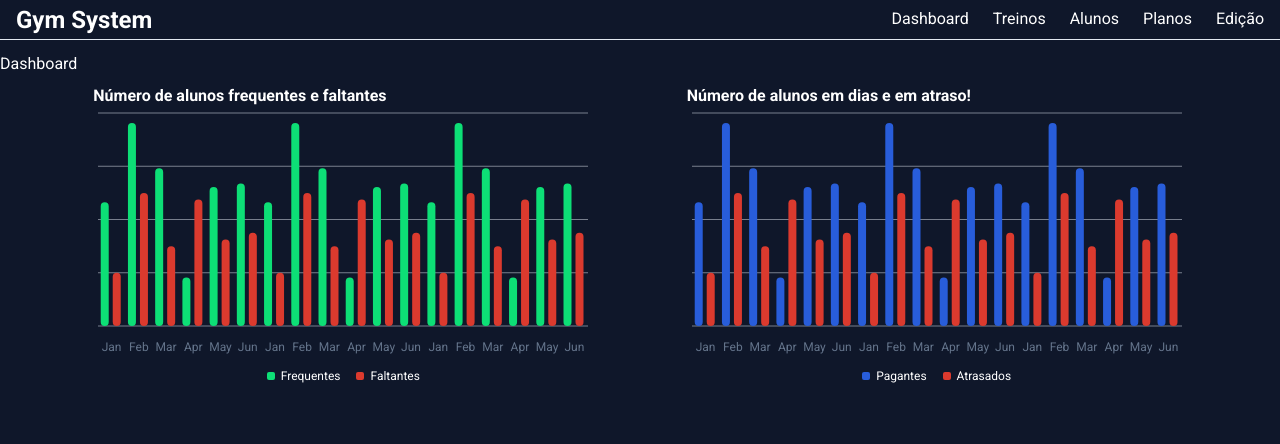
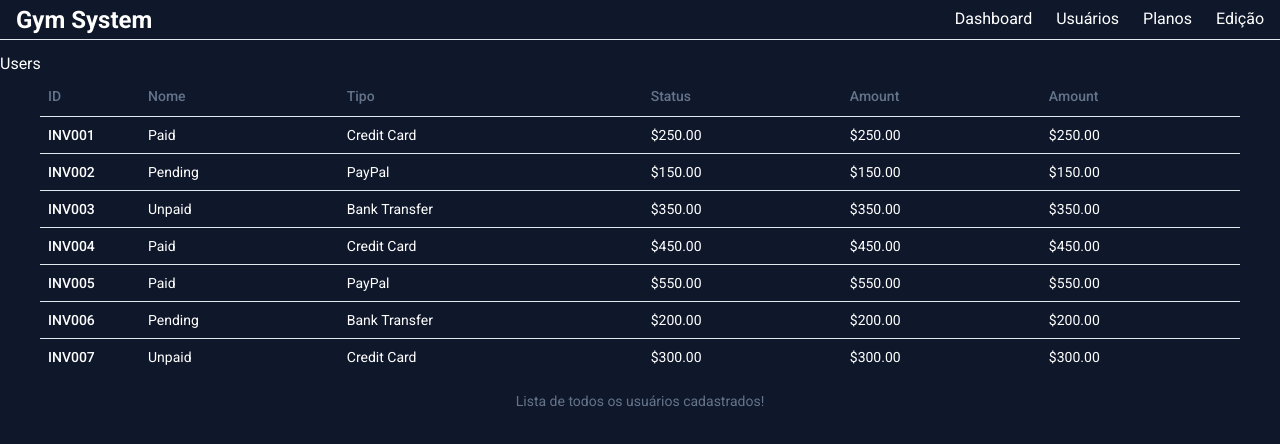
Before and after one commit to Mevzin/gym-system-vite-ts, a React (Vite) app: page /users in a window 1280 px wide. Shown: the top 444 px of the page. Built offline with nearby package versions, Linux system fonts and the light colour scheme.

Commit message:
feature: add a user page and table

```diff
--- a/src/components/Header/index.tsx
+++ b/src/components/Header/index.tsx
@@ -7,11 +7,10 @@
                 <h1 className="font-bold text-2xl">Gym System</h1>
             </div>
             <div className="flex gap-6 h-10 border-b-[1px] items-center">
-                <Link to="/dashboard">Dashboard</Link>
-                <Link to="/dashboard">Treinos</Link>
-                <Link to="/dashboard">Alunos</Link>
-                <Link to="/dashboard">Planos</Link>
-                <Link to="/dashboard">Edição</Link>
+                <Link className="hover:underline" to="/dashboard">Dashboard</Link>
+                <Link className="hover:underline" to="/users">Usuários</Link>
+                <Link className="hover:underline" to="/dashboard">Planos</Link>
+                <Link className="hover:underline" to="/dashboard">Edição</Link>
             </div>
         </header>
     )
--- /dev/null
+++ b/src/components/ui/table.tsx
@@ -0,0 +1,120 @@
+import * as React from "react"
+
+import { cn } from "@/lib/utils"
+
+const Table = React.forwardRef<
+  HTMLTableElement,
+  React.HTMLAttributes<HTMLTableElement>
+>(({ className, ...props }, ref) => (
+  <div className="relative w-full overflow-auto">
+    <table
+      ref={ref}
+      className={cn("w-full caption-bottom text-sm", className)}
+      {...props}
+    />
+  </div>
+))
+Table.displayName = "Table"
+
+const TableHeader = React.forwardRef<
+  HTMLTableSectionElement,
+  React.HTMLAttributes<HTMLTableSectionElement>
+>(({ className, ...props }, ref) => (
+  <thead ref={ref} className={cn("[&_tr]:border-b", className)} {...props} />
+))
+TableHeader.displayName = "TableHeader"
+
+const TableBody = React.forwardRef<
+  HTMLTableSectionElement,
+  React.HTMLAttributes<HTMLTableSectionElement>
+>(({ className, ...props }, ref) => (
+  <tbody
+    ref={ref}
+    className={cn("[&_tr:last-child]:border-0", className)}
+    {...props}
+  />
+))
+TableBody.displayName = "TableBody"
+
+const TableFooter = React.forwardRef<
+  HTMLTableSectionElement,
+  React.HTMLAttributes<HTMLTableSectionElement>
+>(({ className, ...props }, ref) => (
+  <tfoot
+    ref={ref}
+    className={cn(
+      "border-t bg-muted/50 font-medium [&>tr]:last:border-b-0",
+      className
+    )}
+    {...props}
+  />
+))
+TableFooter.displayName = "TableFooter"
+
+const TableRow = React.forwardRef<
+  HTMLTableRowElement,
+  React.HTMLAttributes<HTMLTableRowElement>
+>(({ className, ...props }, ref) => (
+  <tr
+    ref={ref}
+    className={cn(
+      "border-b transition-colors hover:bg-muted/50 data-[state=selected]:bg-muted",
+      className
+    )}
+    {...props}
+  />
+))
+TableRow.displayName = "TableRow"
+
+const TableHead = React.forwardRef<
+  HTMLTableCellElement,
+  React.ThHTMLAttributes<HTMLTableCellElement>
+>(({ className, ...props }, ref) => (
+  <th
+    ref={ref}
+    className={cn(
+      "h-10 px-2 text-left align-middle font-medium text-muted-foreground [&:has([role=checkbox])]:pr-0 [&>[role=checkbox]]:translate-y-[2px]",
+      className
+    )}
+    {...props}
+  />
+))
+TableHead.displayName = "TableHead"
+
+const TableCell = React.forwardRef<
+  HTMLTableCellElement,
+  React.TdHTMLAttributes<HTMLTableCellElement>
+>(({ className, ...props }, ref) => (
+  <td
+    ref={ref}
+    className={cn(
+      "p-2 align-middle [&:has([role=checkbox])]:pr-0 [&>[role=checkbox]]:translate-y-[2px]",
+      className
+    )}
+    {...props}
+  />
+))
+TableCell.displayName = "TableCell"
+
+const TableCaption = React.forwardRef<
+  HTMLTableCaptionElement,
+  React.HTMLAttributes<HTMLTableCaptionElement>
+>(({ className, ...props }, ref) => (
+  <caption
+    ref={ref}
+    className={cn("mt-4 text-sm text-muted-foreground", className)}
+    {...props}
+  />
+))
+TableCaption.displayName = "TableCaption"
+
+export {
+  Table,
+  TableHeader,
+  TableBody,
+  TableFooter,
+  TableHead,
+  TableRow,
+  TableCell,
+  TableCaption,
+}
--- a/src/pages/Dashboard/index.tsx
+++ b/src/pages/Dashboard/index.tsx
@@ -9,6 +9,7 @@
     ChartTooltip,
     ChartTooltipContent,
 } from "@/components/ui/chart"
+
 const Dashboard = () => {
 
     const chartData = [
--- /dev/null
+++ b/src/pages/Users/index.tsx
@@ -0,0 +1,96 @@
+import Header from "@/components/Header";
+
+import {
+    Table,
+    TableBody,
+    TableCaption,
+    TableCell,
+    TableFooter,
+    TableHead,
+    TableHeader,
+    TableRow,
+} from "@/components/ui/table"
+
+const invoices = [
+    {
+        invoice: "INV001",
+        paymentStatus: "Paid",
+        totalAmount: "$250.00",
+        paymentMethod: "Credit Card",
+    },
+    {
+        invoice: "INV002",
+        paymentStatus: "Pending",
+        totalAmount: "$150.00",
+        paymentMethod: "PayPal",
+    },
+    {
+        invoice: "INV003",
+        paymentStatus: "Unpaid",
+        totalAmount: "$350.00",
+        paymentMethod: "Bank Transfer",
+    },
+    {
+        invoice: "INV004",
+        paymentStatus: "Paid",
+        totalAmount: "$450.00",
+        paymentMethod: "Credit Card",
+    },
+    {
+        invoice: "INV005",
+        paymentStatus: "Paid",
+        totalAmount: "$550.00",
+        paymentMethod: "PayPal",
+    },
+    {
+        invoice: "INV006",
+        paymentStatus: "Pending",
+        totalAmount: "$200.00",
+        paymentMethod: "Bank Transfer",
+    },
+    {
+        invoice: "INV007",
+        paymentStatus: "Unpaid",
+        totalAmount: "$300.00",
+        paymentMethod: "Credit Card",
+    },
+]
+
+const Users = () => {
+
+    return (
+        <div className="flex flex-col w-[1280px]">
+            <Header />
+            <h1>Users</h1>
+            <div className="m-auto w-[1200px]">
+                <Table>
+                    <TableCaption>Lista de todos os usuários cadastrados!</TableCaption>
+                    <TableHeader>
+                        <TableRow>
+                            <TableHead className="w-[100px]">ID</TableHead>
+                            <TableHead>Nome</TableHead>
+                            <TableHead>Tipo</TableHead>
+                            <TableHead>Status</TableHead>
+                            <TableHead>Amount</TableHead>
+                            <TableHead>Amount</TableHead>
+                        </TableRow>
+                    </TableHeader>
+                    <TableBody>
+                        {invoices.map((invoice) => (
+                            <TableRow key={invoice.invoice}>
+                                <TableCell className="font-medium">{invoice.invoice}</TableCell>
+                                <TableCell>{invoice.paymentStatus}</TableCell>
+                                <TableCell>{invoice.paymentMethod}</TableCell>
+                                <TableCell>{invoice.totalAmount}</TableCell>
+                                <TableCell>{invoice.totalAmount}</TableCell>
+                                <TableCell>{invoice.totalAmount}</TableCell>
+                            </TableRow>
+                        ))}
+                    </TableBody>
+                </Table>
+            </div>
+        </div>
+    )
+}
+
+export default Users;
--- a/src/routes/index.tsx
+++ b/src/routes/index.tsx
@@ -1,5 +1,6 @@
 import Dashboard from "@/pages/Dashboard";
 import Login from "@/pages/Login";
+import Users from "@/pages/Users";
 import { BrowserRouter, Route, Routes } from "react-router-dom";
 
 const userAuth = true
@@ -11,6 +12,7 @@
                     <>
                         <Route path="*" element={<Dashboard />} />
                         <Route path="/dashboard" element={<Dashboard />} />
+                        <Route path="/users" element={<Users />} />
                     </>
                 ) : (
                     <>
```
